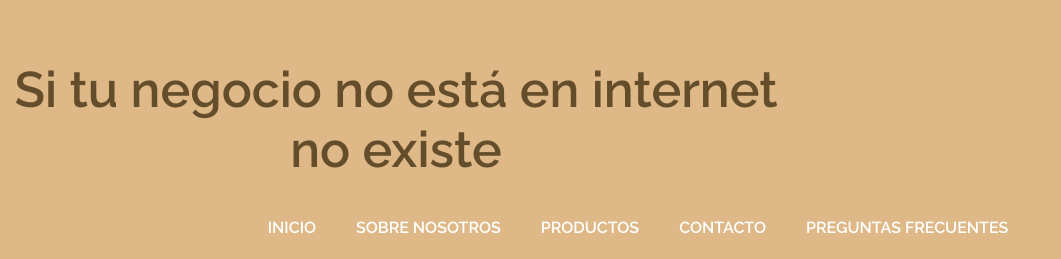
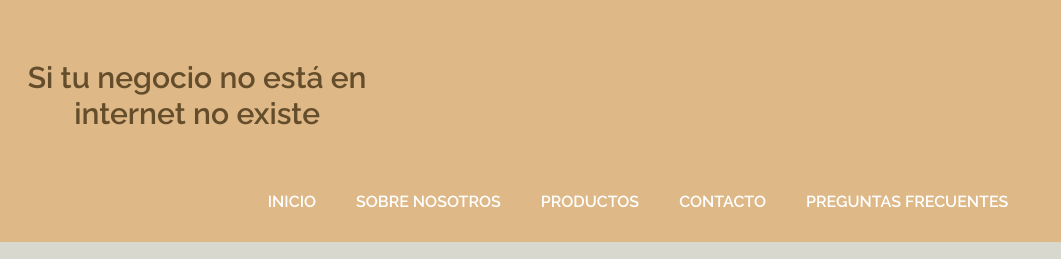
Before and after one commit to juliancanna/Nova-Proyecto-Graells, a website: page index.html in a window 1280 px wide. Shown: the top 259 px of the page, 219-1280 px from the left. Drawn offline with nearby package versions, Linux system fonts and the light colour scheme.

Commit message:
modificamos css vista mob sloganindex

```diff
--- a/css/estilo.css
+++ b/css/estilo.css
@@ -301,6 +301,15 @@ main .presentacion h3 {
     margin: 0px;
     color: #fff;
     margin-left: 5rem; }
+
+    .sloganindex {
+      color: #644d2b;
+      font-size: 30px;
+      margin-top: 60px;
+      text-align: center;
+      padding-left: 10px;
+      max-width: 1000px;
+      font-family: raleway; }
 
 
 /* FIN GRID INDEX*/
```
